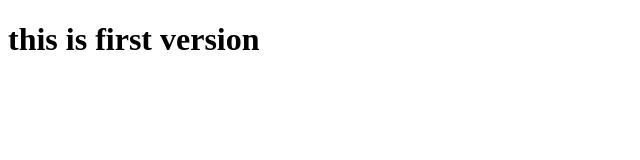
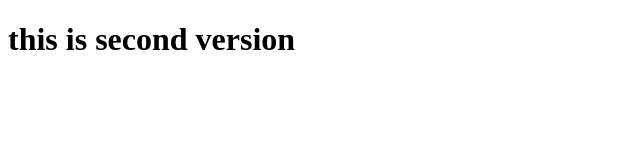
Before and after one commit to pranavthakare74/myrepo, a plain HTML site: page index.html in a window 1280 px wide. Shown: the whole page, without its empty margins (0-640 px from the left). Drawn offline with Linux system fonts and the light colour scheme.

Commit message:
this is V2

```diff
--- a/index.html
+++ b/index.html
@@ -6,6 +6,6 @@
     <title>Document</title>
 </head>
 <body>
-    <h1>this is first version</h1>
+    <h1>this is second version</h1>
 </body>
 </html>
```
